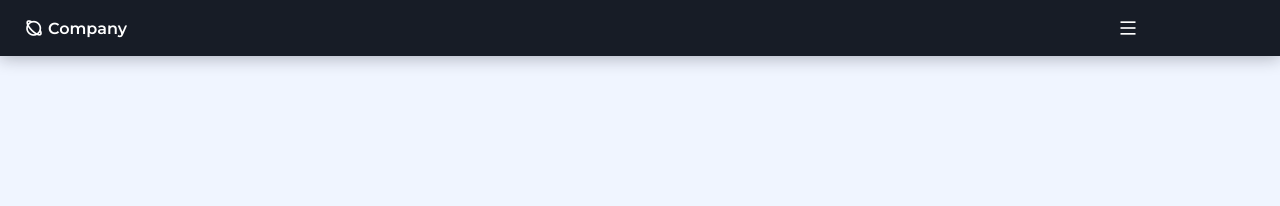
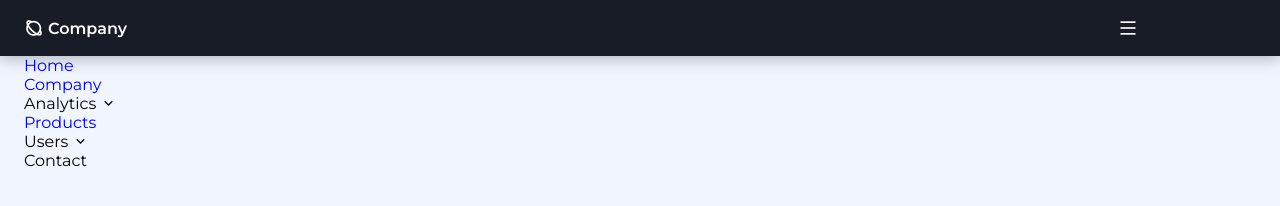
Before and after one commit to erickdc7/responsive-dropdown-menu-2, a plain HTML site: page index.html in a window 1280 px wide. Drawn offline with nearby package versions, Linux system fonts and the light colour scheme.

Commit message:
nav list

```diff
--- a/index.html
+++ b/index.html
@@ -31,7 +31,29 @@
 
          <!--=============== NAV MENU ===============-->
          <div class="nav__menu" id="nav-menu">
+            <ul class="nav__list">
+               <li><a href="#" class="nav__link">Home</a></li>
 
+               <li><a href="#" class="nav__link">Company</a></li>
+
+               <!--=============== DROPDOWN 1 ===============-->
+               <li class="droptown__item">
+                  <div class="nav__link">
+                     Analytics <i class="ri-arrow-down-s-line dropdown__arrow"></i>
+                  </div>
+               </li>
+
+               <li><a href="#" class="nav__link">Products</a></li>
+
+               <!--=============== DROPDOWN 2 ===============-->
+               <li class="droptown__item">
+                  <div class="nav__link">
+                     Users <i class="ri-arrow-down-s-line dropdown__arrow"></i>
+                  </div>
+               </li>
+
+               <li><a href="#" class="nav__link"></a>Contact</li>
+            </ul>
          </div>
       </nav>
    </header>
```
